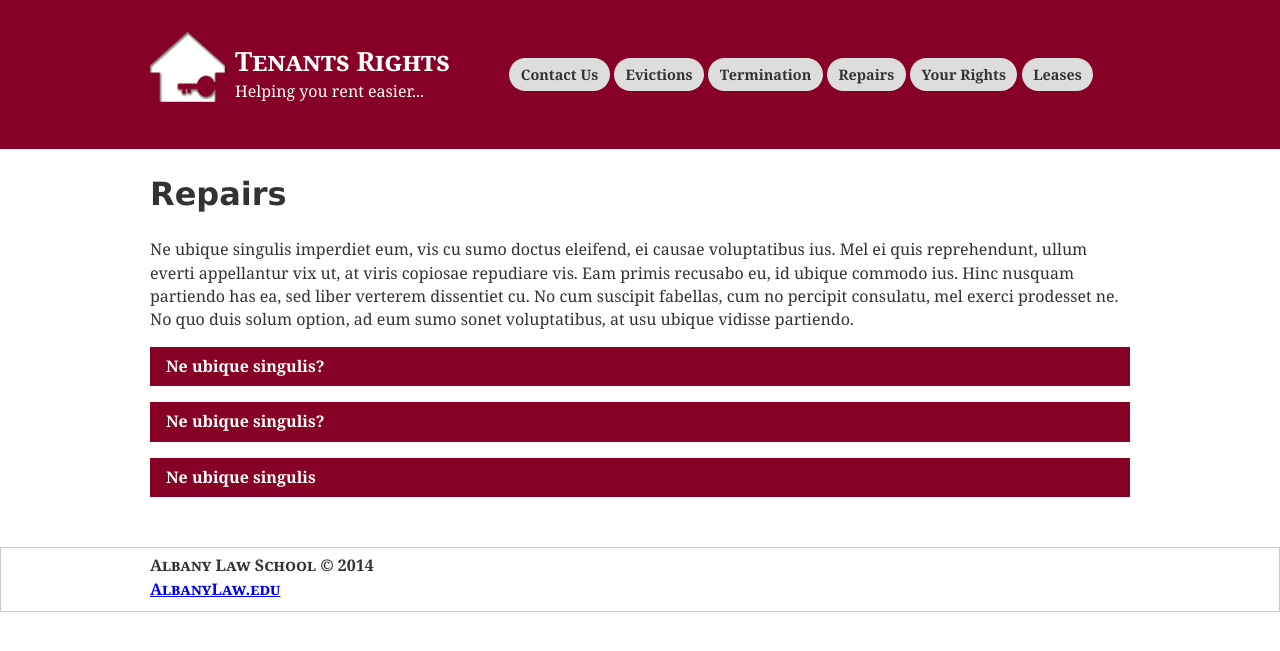
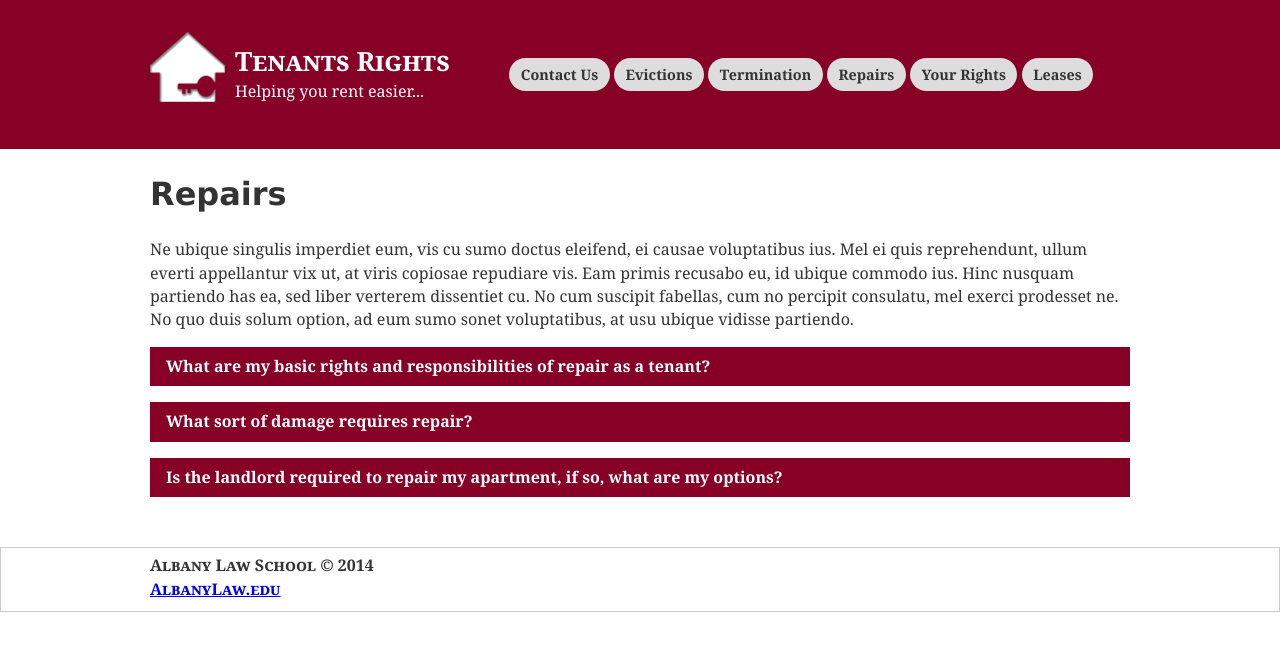
Before and after one commit to iinf362/team5, a Jekyll site: the page built from repairs/index.html, in a window 1280 px wide. Shown: the top 651 px of the page. Built offline with Jekyll 4.4.1, drawn with Linux system fonts in a browser that asks for light colours; nearby versions of some CDN libraries; library files that are not in the unit come from our copies.

Commit message:
added content to repairs

```diff
--- a/repairs/index.html
+++ b/repairs/index.html
@@ -8,16 +8,34 @@
   Ne ubique singulis imperdiet eum, vis cu sumo doctus eleifend, ei causae voluptatibus ius. Mel ei quis reprehendunt, ullum everti appellantur vix ut, at viris copiosae repudiare vis. Eam primis recusabo eu, id ubique commodo ius. Hinc nusquam partiendo has ea, sed liber verterem dissentiet cu. No cum suscipit fabellas, cum no percipit consulatu, mel exerci prodesset ne. No quo duis solum option, ad eum sumo sonet voluptatibus, at usu ubique vidisse partiendo.
     <div class="panels">
     <div class="panel">
-      <div class="panel-title" id="panel1">Ne ubique singulis?</div>
-      <div class="panel-content" id="panelC1"><p>Ne ubique singulis imperdiet eum, vis cu sumo doctus eleifend, ei causae voluptatibus ius. Mel ei quis reprehendunt, ullum everti appellantur vix ut, at viris copiosae repudiare vis. Eam primis recusabo eu, id ubique commodo ius. Hinc nusquam partiendo has ea, sed liber verterem dissentiet cu. No cum suscipit fabellas, cum no percipit consulatu, mel exerci prodesset ne. No quo duis solum option, ad eum sumo sonet voluptatibus, at usu ubique vidisse partiendo.</p></div>
+      <div class="panel-title" id="panel1">What are my basic rights and responsibilities of repair as a tenant?</div>
+      <div class="panel-content" id="panelC1"><p>Tenants have a right to live in a property that is "habitable." This means the apartment should be free from danger. Any provision in a lease that waives this right is void, because a landlord must keep apartments in livable condition. However, if the tenant causes a sanitation or safety issue that requires repairs, a landlord is not responsible for the repairs required to make the property livable again.</p></div>
     </div>
     <div class="panel">
-      <div class="panel-title" id="panel2">Ne ubique singulis?</div>
-      <div class="panel-content" id="panelC2"><p>Ne ubique singulis imperdiet eum, vis cu sumo doctus eleifend, ei causae voluptatibus ius. Mel ei quis reprehendunt, ullum everti appellantur vix ut, at viris copiosae repudiare vis. Eam primis recusabo eu, id ubique commodo ius. Hinc nusquam partiendo has ea, sed liber verterem dissentiet cu. No cum suscipit fabellas, cum no percipit consulatu, mel exerci prodesset ne. No quo duis solum option, ad eum sumo sonet voluptatibus, at usu ubique vidisse partiendo.</p></div>
+      <div class="panel-title" id="panel2">What sort of damage requires repair?</div>
+      <div class="panel-content" id="panelC2"><p>Some areas that must be repaired by the landlord are:
+      <ol>
+        <li>Plumbing Problems</li>
+        <li>Electrical Problems</li>
+        <li>Sanitary issues</li>
+        <li>Heating and Ventilation systems</li>
+        <li>Appliances furnished by the landlord (ie. Refrigerator, Stove)</li>
+        <li>Vermin infestation</li>
+        <li>Garbage or other offensive materials</li>
+        <li>Structural problems to do with any part of the house, including the roof, windows, and floors.</li>
+        <li>Landlords must also keep communal areas of the building in repair, the duty of repair does not stop at the threshold of each apartment.</li>
+    </ol>
+        Local governments may also list additional items that must be maintained by a landlord.</p></div>
     </div>
     <div class="panel">
-      <div class="panel-title" id="panel3">Ne ubique singulis</div>
-      <div class="panel-content" id="panelC3">Ne ubique singulis imperdiet eum, vis cu sumo doctus eleifend, ei causae voluptatibus ius. Mel ei quis reprehendunt, ullum everti appellantur vix ut, at viris copiosae repudiare vis. Eam primis recusabo eu, id ubique commodo ius. Hinc nusquam partiendo has ea, sed liber verterem dissentiet cu. No cum suscipit fabellas, cum no percipit consulatu, mel exerci prodesset ne. No quo duis solum option, ad eum sumo sonet voluptatibus, at usu ubique vidisse partiendo.</div>
+      <div class="panel-title" id="panel3">Is the landlord required to repair my apartment, if so, what are my options?</div>
+      <div class="panel-content" id="panelC3"><p><b>If I caused the damage:</b> The landlord does not have to fix the property, and the tenant will have to make repairs on his/her own. However, the landlord cannot leave the property in a condition that is unlivable and will have to repair the condition. The landlord may then seek to charge the tenant for the cost of repairs of a condition caused by the tenant.
+
+
+      <br/><b>If the damage was not my fault:</b> If the damage was not due to your actions, the landlord needs to fix the problem within a reasonable period of time. What that time period is depends on how dangerous the damage is to your health and safety. For example, plumbing problems which stop tenants from using all available bathrooms must be fixed more quickly than a malfunctioning dishwasher. However, based on the lease, a tenant may be able to repair the property and have the landlord pay them back.
+      If your lease includes a section which allows you to make repairs and deduct the cost from your rent, you may be able to get reimbursed for the cost of repairs. A letter asking for reimbursement could look like this:
+      <br/>
+      In order to deduct the cost of repairs from the rent, the tenant must:(a) give notice to the landlord of the existence of the condition; (b) give the landlord a reasonable amount of time to fix the condition (the amount of time that is reasonable will depend on the nature of the condition - a serious condition will require a response from the landlord more quickly); (c) secure repairs that are reasonable in cost and use a professional to make the repairs. The tenant will bear the burden of proving that the costs were reasonable. A good way to do this is to try to get multiple estimates of the costs of the repair in advance of making the repairs so that you can prove that the costs associated with the repair are reasonable.</p></div>
     </div>
   </div>
 </div>
```
